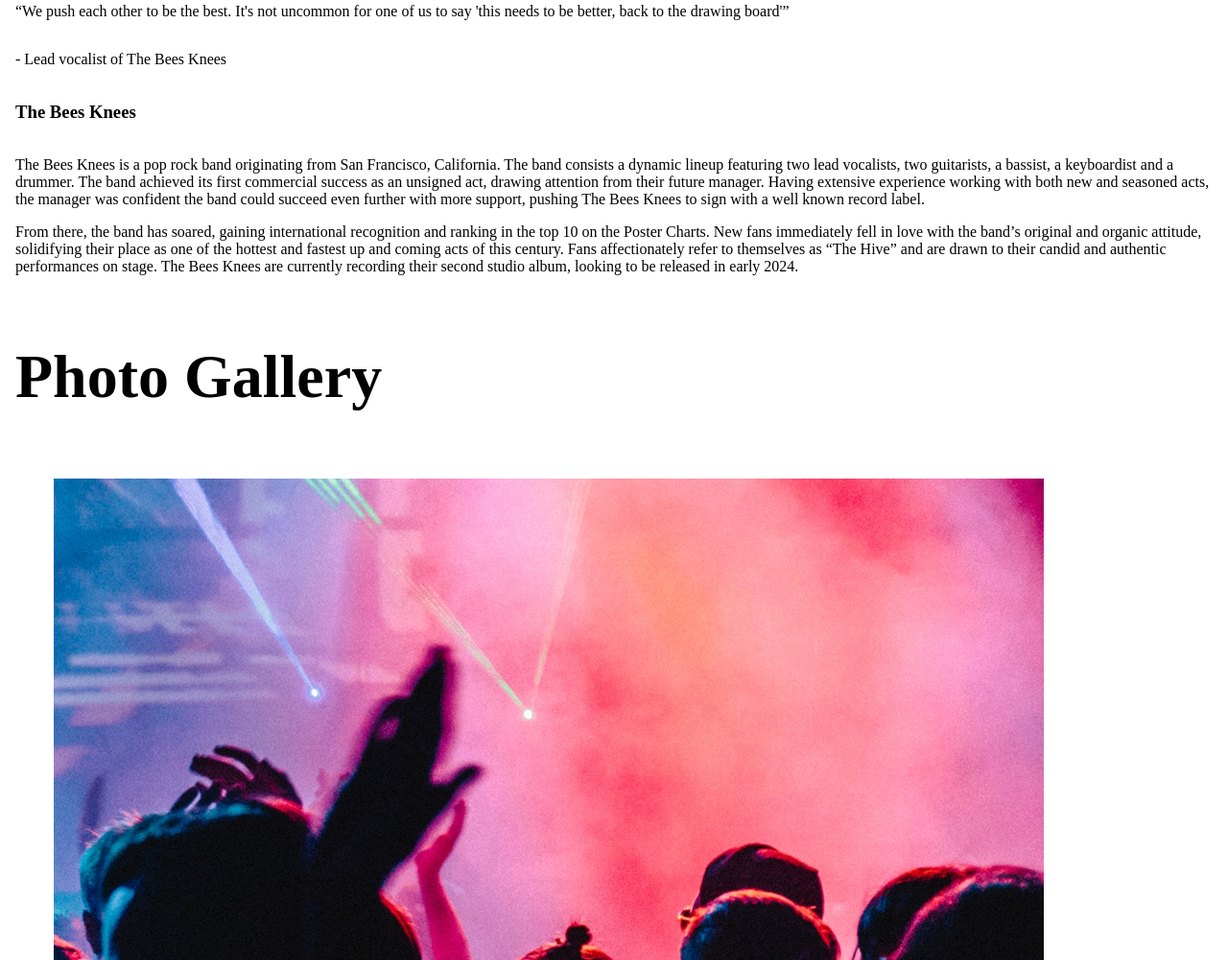
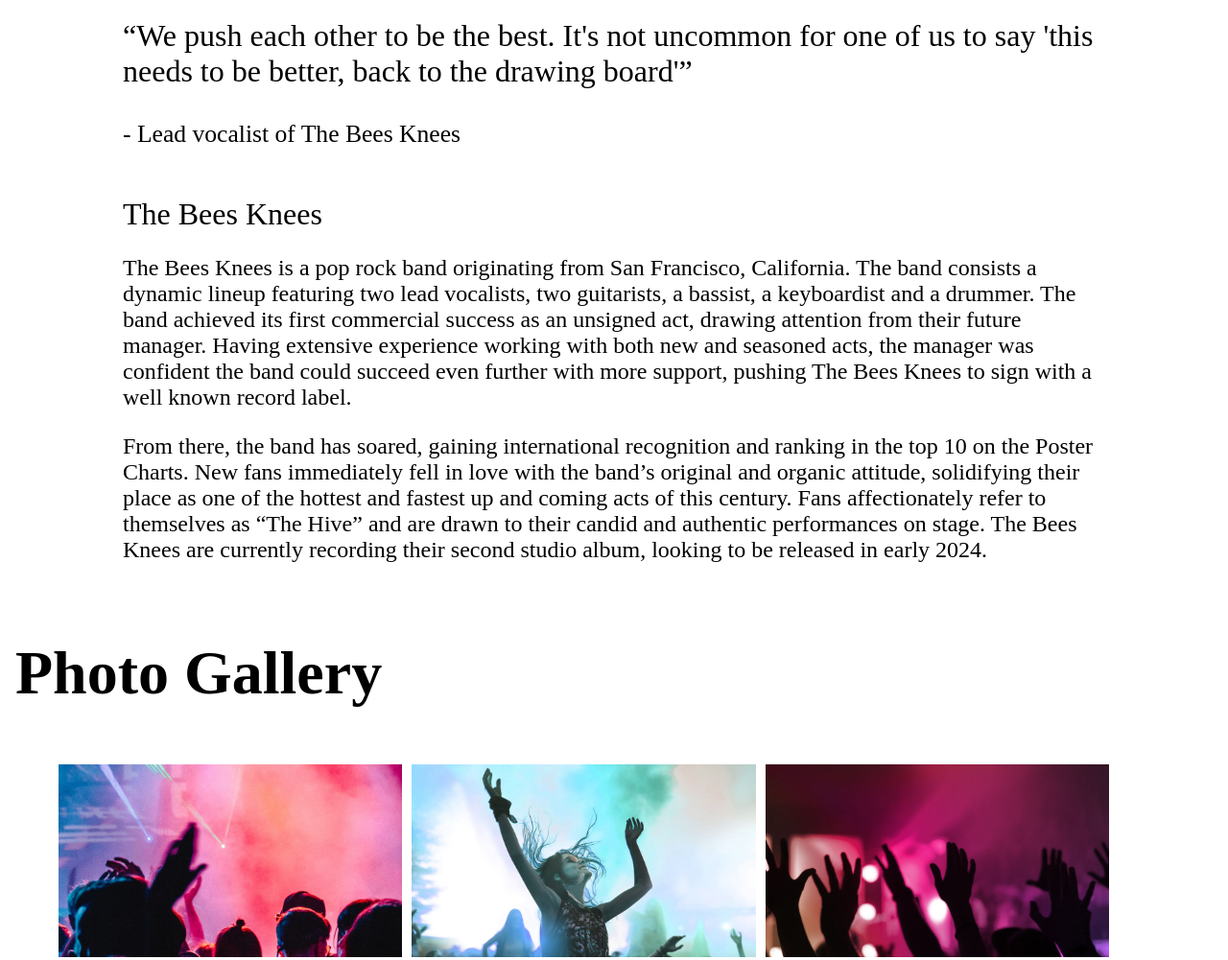
Before and after one commit to Cob007/BandSite, a plain HTML site: page index.html in a window 1280 px wide. Shown: the part 1802-2803 px from the top of the page at 96% size. Drawn offline with Linux system fonts and the light colour scheme; files whose address does not match are found by name.

Commit message:
Styling update added

```diff
--- a/index.html
+++ b/index.html
@@ -38,6 +38,8 @@
             </p>
             <p class="about-container__author">- Lead vocalist of The Bees Knees</p>
 
+
+            <div class="about-container__desp-cont" >
                 <h3 class="about-container__sub-title">The Bees Knees</h3>
                 <div class="about-container__details">
                     <div class="about-container__details--one">
@@ -68,6 +70,8 @@
                         </p>
                     </div>
                 </div>
+            </div>
+
 
             <h2 class="about-container__title">Photo Gallery</h2>
             <ul class="about-container__list">
--- a/styles/bio.scss
+++ b/styles/bio.scss
@@ -8,11 +8,14 @@
 
 .hero-container {
     width: 100%;
-    height: 700px;
+    height: 400px;
     background-image: url('../assets/images/hero-bio.jpg');
     background-size: cover;
     background-repeat: no-repeat;
     position: relative;
+    @include tablet{
+        height: 700px;
+    }
 
     &__overlay {
         display: flex;
@@ -28,10 +31,16 @@
 
     &__name {
         margin: 0;
-        font-size: 4rem;
+        font-size: 2rem;
         color: $primary-color-white;
         margin-left: 16px;
+
+        @include tablet {
+            font-size: 4rem;
+        }
     }
+
+
 }
 
 .about-container {
@@ -42,7 +51,11 @@
 
     &__title {
         align-items: flex-start;
-        font-size: 4rem;
+        font-size: 2rem;
+        @include tablet {
+            font-size: 4rem;
+
+        }
     }
 
     &__img-banner {
@@ -50,4 +63,72 @@
         align-self: center;
     }
 
+    &__desp {
+        width: 80vw;
+        align-self: center;
+        font-family: "Avenir";
+        font-size: 2rem;
+        font-weight: 500;
+    }
+
+    &__author {
+        width: 80vw;
+        align-self: center;
+        font-family: "Avenir";
+        font-size: 1.6rem;
+        font-weight: 500;
+        margin: 0;
+    }
+
+    &__desp-cont {
+        width: 80vw;
+        align-self: center;
+    }
+
+    &__sub-title {
+        align-self: flex-start;
+        font-family: "Avenir";
+        font-size: 2rem;
+        font-weight: 400;
+        margin: 50px 0 0 0;
+    }
+
+    &__details {
+        display: block;
+
+        &--desp {
+            font-size: 1.5rem;
+        }
+
+    }
+
+    &__list {
+        display: flex;
+        list-style: none;
+        margin: 0;
+        flex-direction: column;
+        @include tablet {
+            flex-direction: row;
+            flex-wrap: wrap;
+
+        }
+    }
+
+    &__item {
+        margin: 0;
+    }
+
+    &__images {
+        width: 80vw;
+
+        @include tablet {
+            width: 28vw;
+            margin: 5px;
+        }
+    }
+
+
+
+
+
 }
--- a/styles/partials/_global.scss
+++ b/styles/partials/_global.scss
@@ -1,5 +1,6 @@
 @use "./typograpgy" as *;
 @use "./variable" as *;
+@use "./mixins" as *;
 
 html,
 body {
@@ -34,7 +35,10 @@ body {
     &__item {
         width: 50vw;
         text-align: center;
-        font-size: 2rem;
+        font-size: 1rem;
+        @include tablet {
+            font-size: 2rem;
+        }
     }
 
     &__selected {
```
Also changed, not shown: styles/bio.css, 1 other file. Lines whose indentation alone changed are shown as unchanged.
